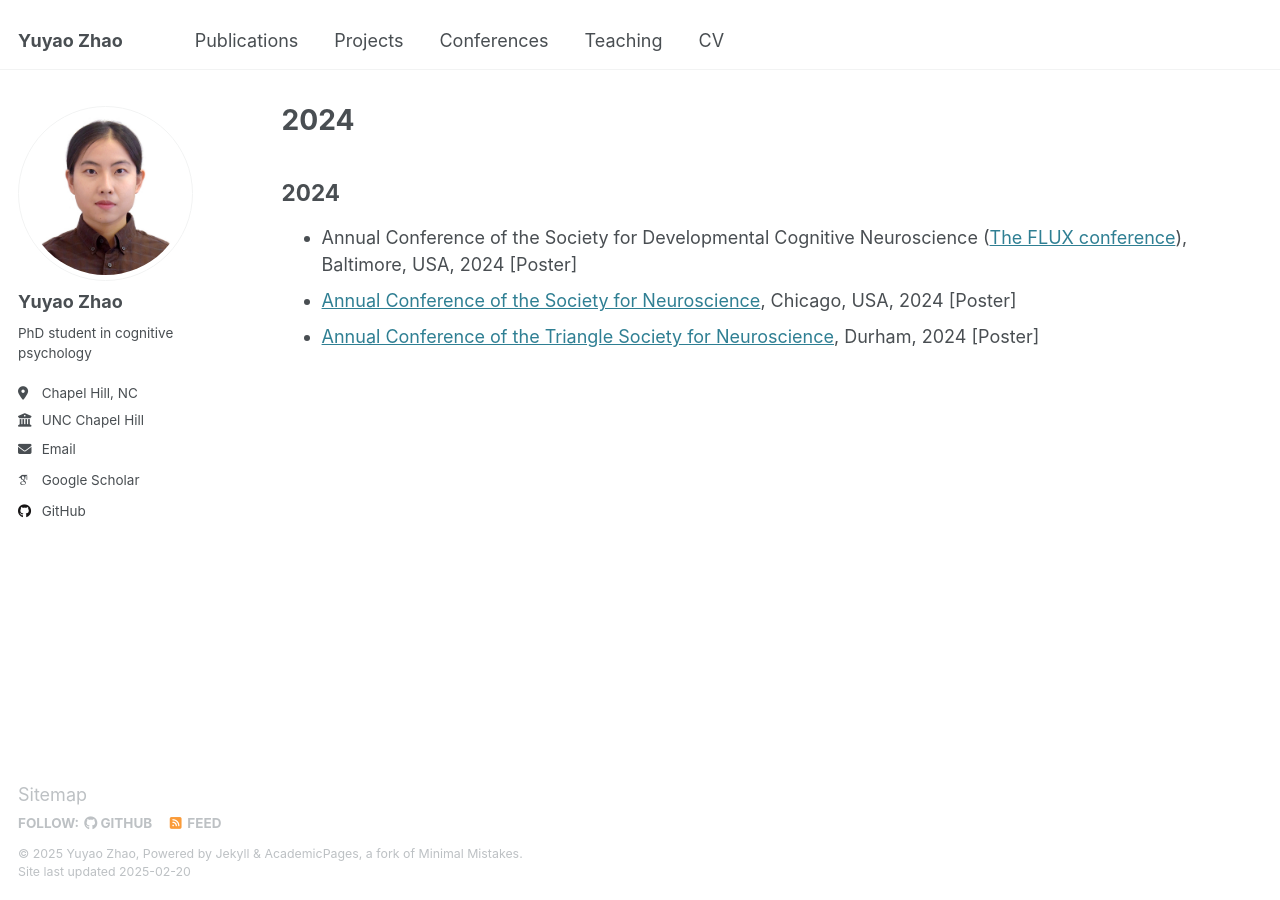
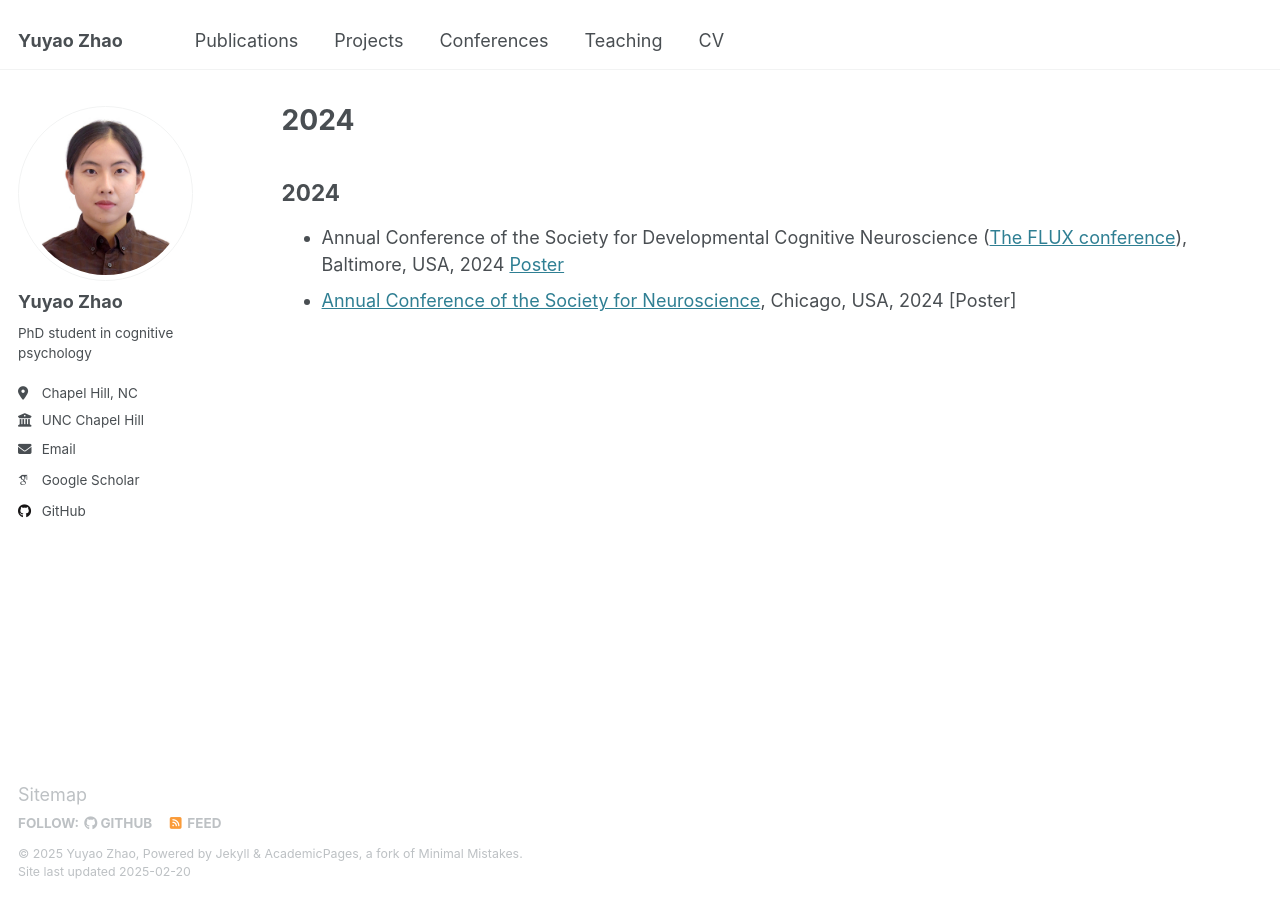
Before and after one commit to zhaoyuyao/zhaoyuyao.github.io, a Jekyll site: the page built from _pages/conferences.md, in a window 1280 px wide. Built offline with Jekyll 4.4.1, drawn with Linux system fonts in a browser that asks for light colours; some web fonts are replaced; our own code applies the rules of GitHub Pages for plain Markdown files.

Commit message:
Update conferences.md

```diff
--- a/_pages/conferences.md
+++ b/_pages/conferences.md
@@ -5,6 +5,5 @@ author_profile: true
 ---
 
 ## 2024
-- Annual Conference of the Society for Developmental Cognitive Neuroscience ([The FLUX conference](https://fluxsociety.org/)), Baltimore, USA, 2024 [Poster]
+- Annual Conference of the Society for Developmental Cognitive Neuroscience ([The FLUX conference](https://fluxsociety.org/)), Baltimore, USA, 2024 [Poster](http://zhaoyuyao.github.io/files/2024-FLUX.pdf)
 - [Annual Conference of the Society for Neuroscience](https://www.sfn.org/), Chicago, USA, 2024 [Poster]
-- [Annual Conference of the Triangle Society for Neuroscience](https://www.trianglesfnchapter.org/), Durham, 2024 [Poster]
```
